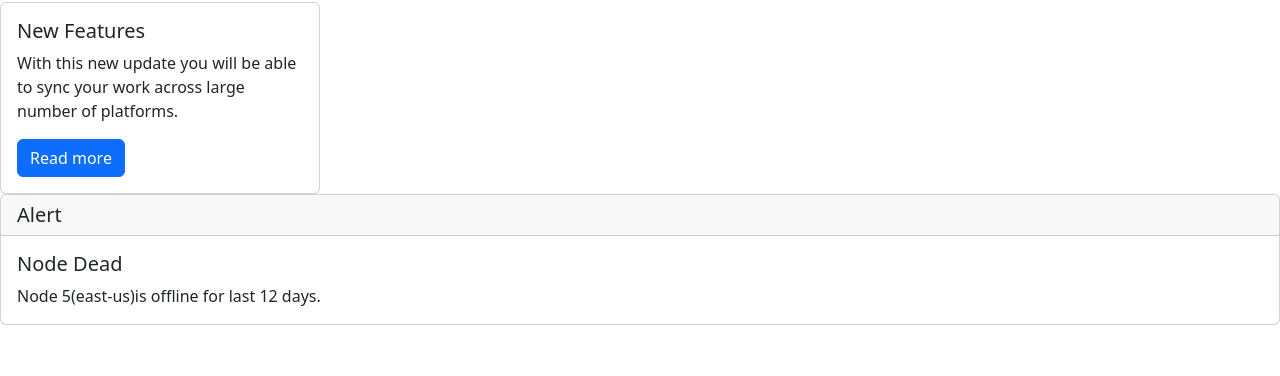
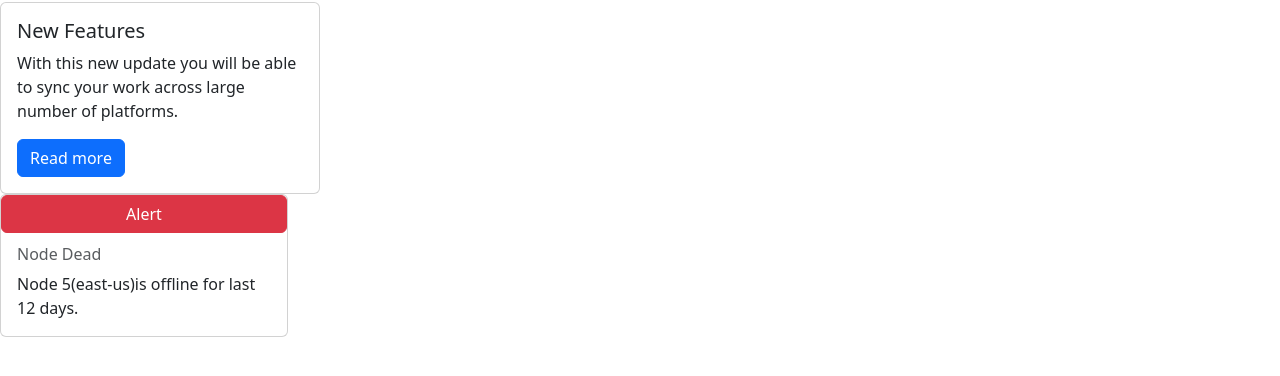
Before and after one commit to acciojob/bootstrap-card-Lochan-sharma232, a website: page main.html in a window 1280 px wide. Shown: the part 54-430 px from the top of the page. Drawn offline with nearby package versions, Linux system fonts and the light colour scheme.

Commit message:
created a submission

```diff
--- a/main.html
+++ b/main.html
@@ -18,13 +18,13 @@
     <a href="#" class="btn btn-primary">Read more</a>
   </div>
 </div>
-	<div class="card" style="background-color":red; color="white";>
-  <h5 class="card-header">Alert</h5>
-  <div class="card-body">
-    <h5 class="card-title">Node Dead</h5>
+	<div class="card" style="width: 18rem;">
+		  <button type="button" class="btn btn-danger">Alert</button>
+
+  <div class="card-body" bgcolor:"red">
+    <h6 class="card-subtitle mb-2 text-body-secondary">Node Dead</h6>
     <p class="card-text">Node 5(east-us)is offline for
 		last 12 days.</p>
-
   </div>
 </div>
     <script type="text/javascript" src="./script.js">
```
